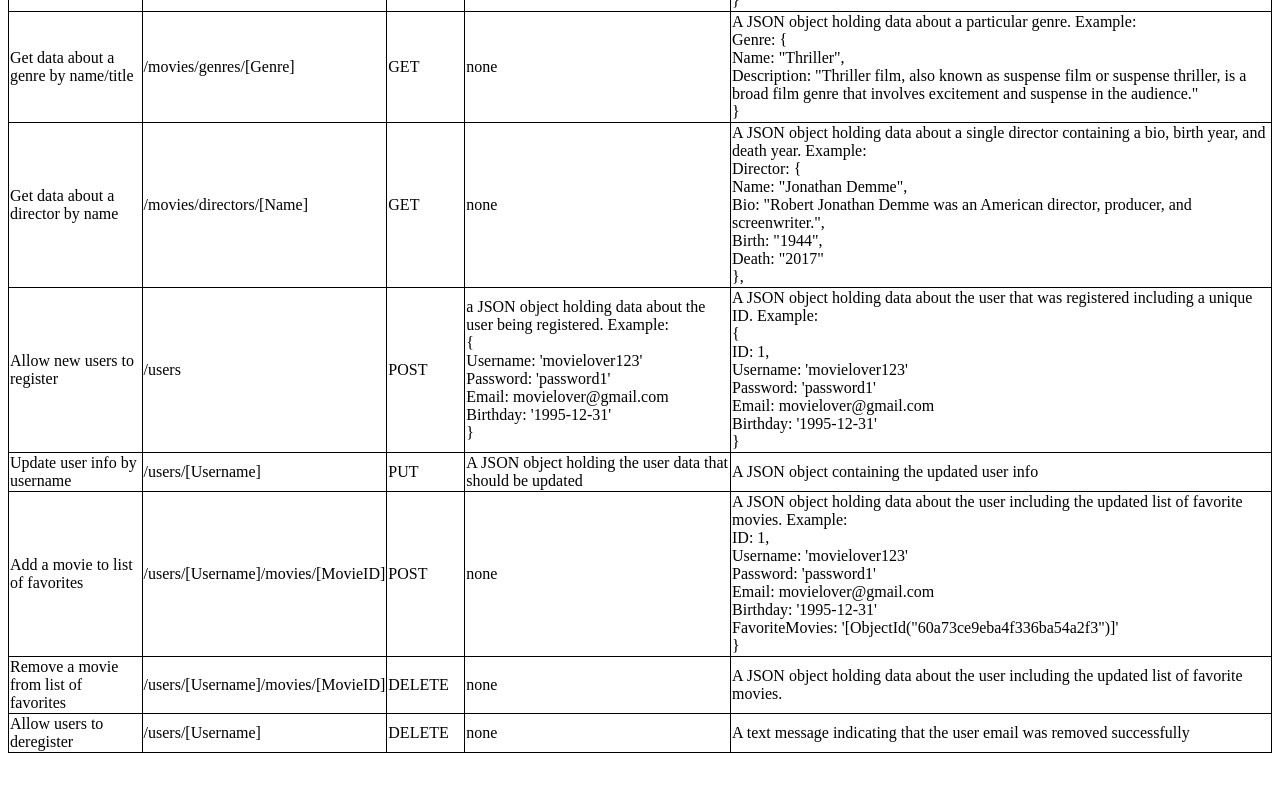
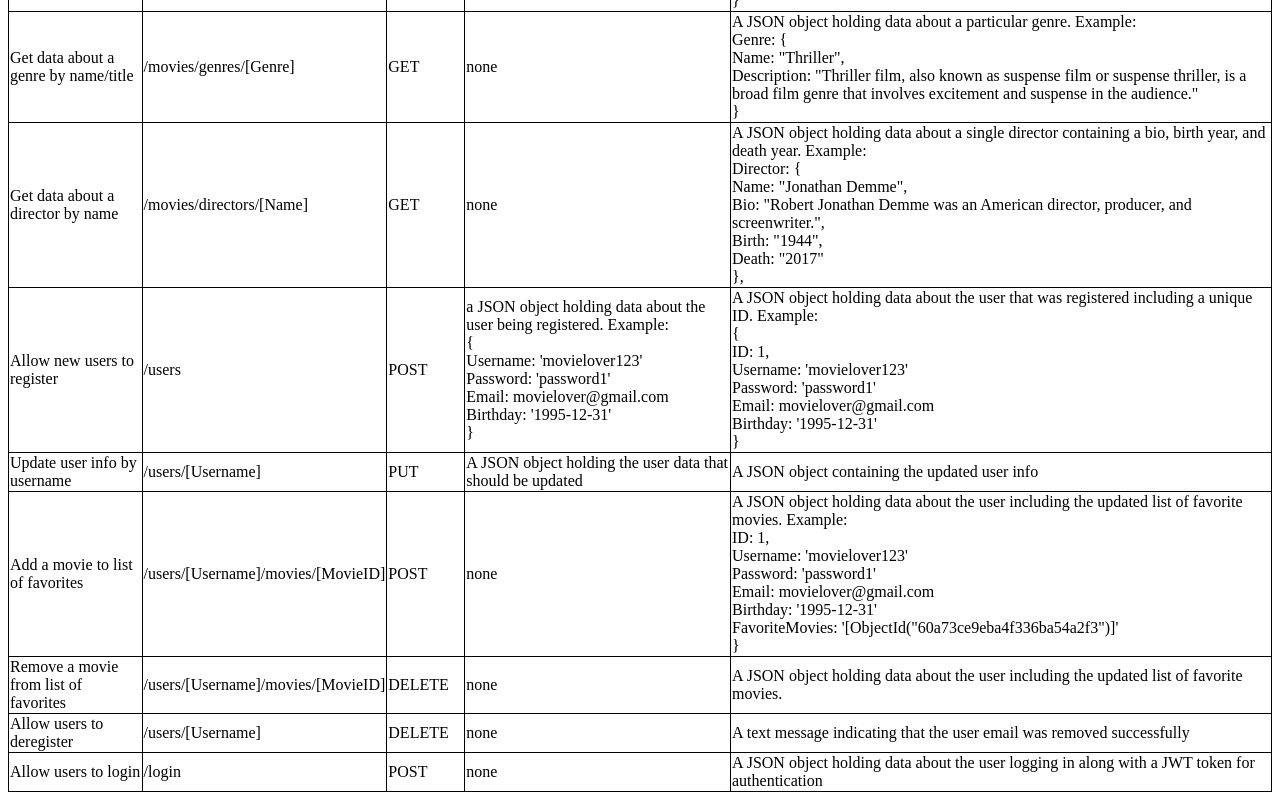
Before and after one commit to jgtorres95/movie_api, a website: page public/documentation.html in a window 1280 px wide. Shown: the part 580-1380 px from the top of the page. Before the commit the page ends 1341 px from the top, so only its background shows below. Drawn offline with Linux system fonts and the light colour scheme.

Commit message:
add /login endpoint info

```diff
--- a/public/documentation.html
+++ b/public/documentation.html
@@ -152,6 +152,13 @@
             <td>none</td>
             <td>A text message indicating that the user email was removed successfully</td>
         </tr>
+        <tr>
+            <td>Allow users to login</td>
+            <td>/login</td>
+            <td>POST</td>
+            <td>none</td>
+            <td>A JSON object holding data about the user logging in along with a JWT token for authentication</td>
+        </tr>
     </table>
 </body>
 
```
